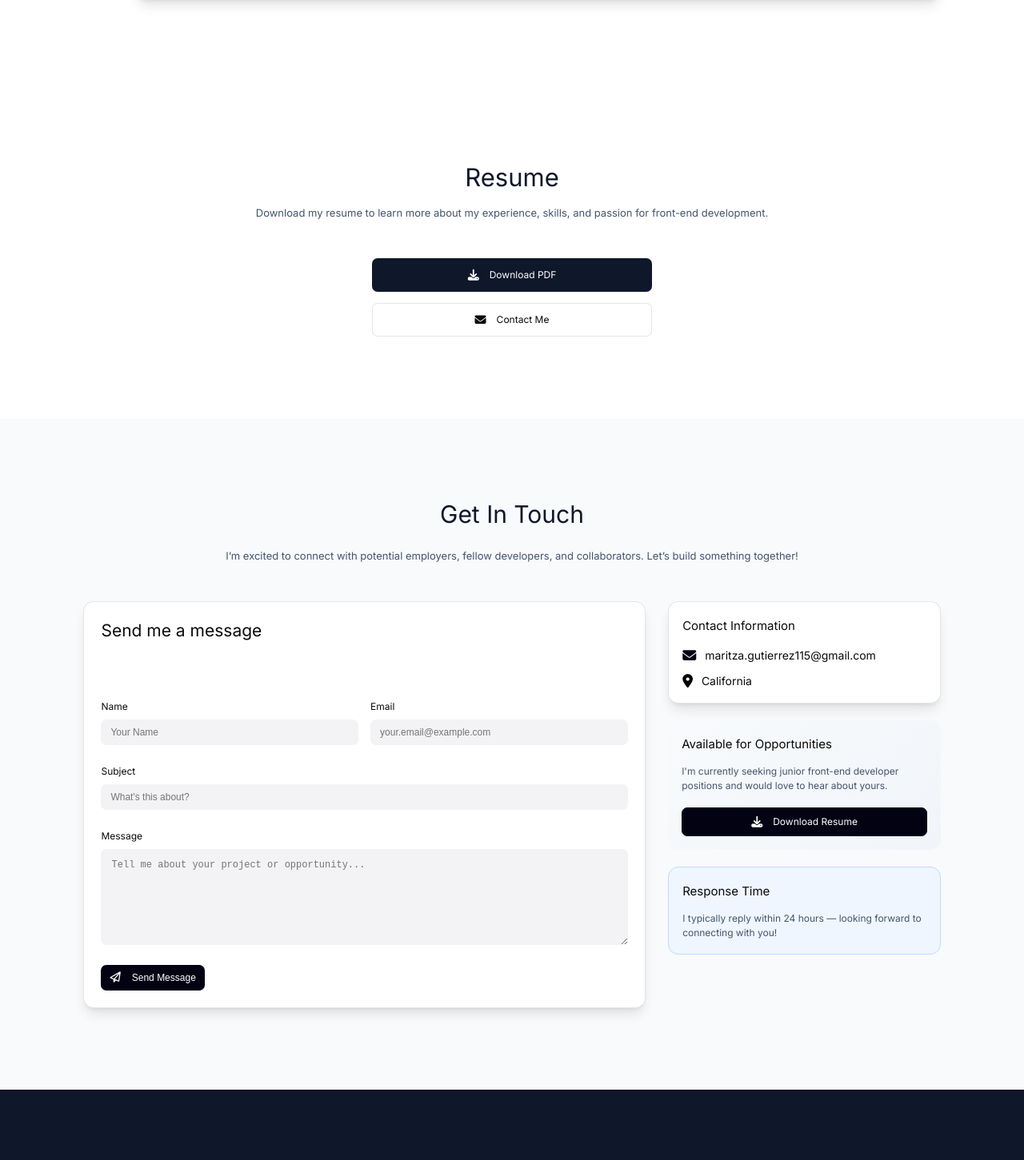
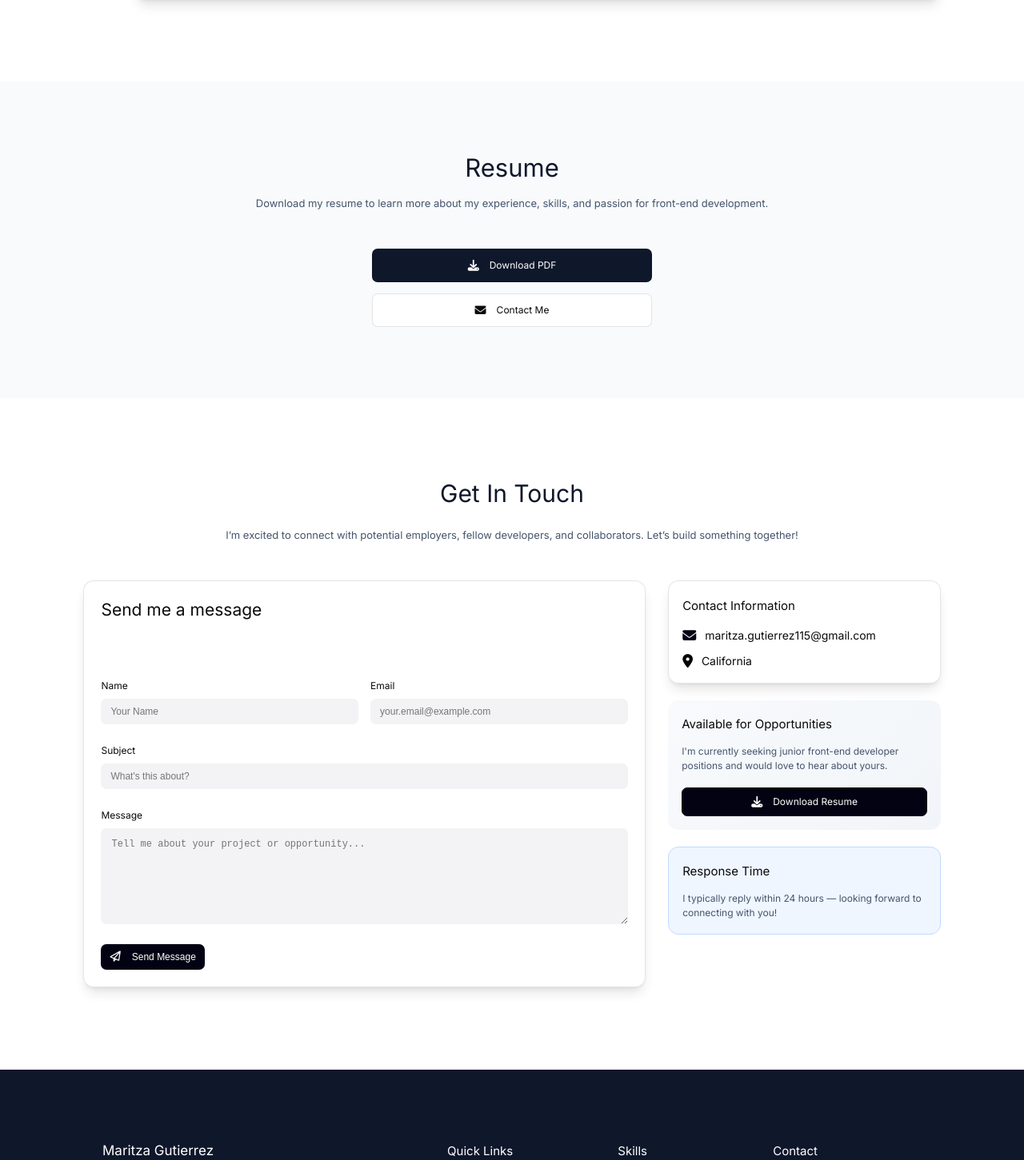
Before and after one commit to Mariii209/maritza-portfolio, a React (Create React App) app: page / in a window 1280 px wide. Shown: the part 6819-8270 px from the top of the page at 80% size. Built offline with nearby package versions, Linux system fonts and the light colour scheme.

Commit message:
Adjusted Resume section padding and background styling; removed Contact background color for consistency

```diff
--- a/src/Contact.css
+++ b/src/Contact.css
@@ -1,7 +1,3 @@
-.Contact {
-  background-color: #f8fafc;
-}
-
 .Contact .Contact-section {
   padding: 8% 5%;
   max-width: 1200px;
--- a/src/Resume.css
+++ b/src/Resume.css
@@ -1,5 +1,6 @@
 .Resume {
-  padding: 8% 5%;
+  padding: 7% 5%;
+  background-color: #f8fafc;
 }
 
 .Resume h2 {
```
